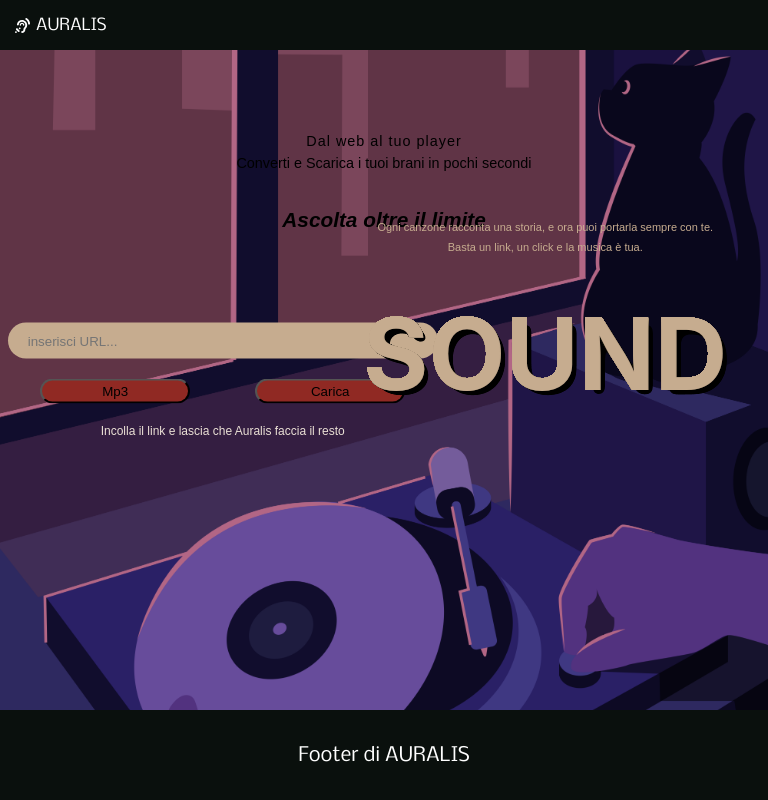
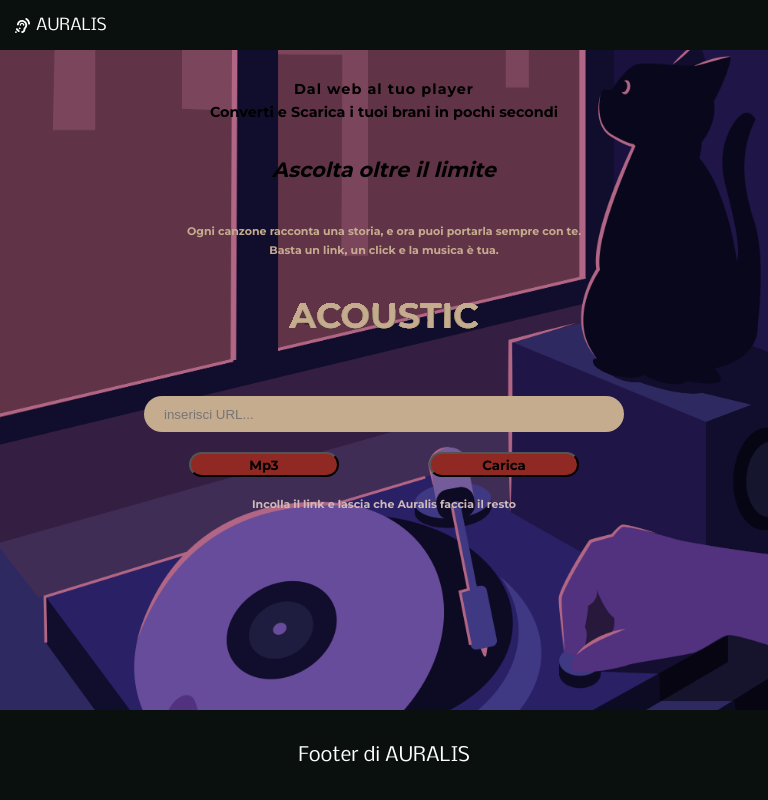
Before and after one commit to Stiv3nn/auralis, a React (Vite) app: page / in a window 768 px wide. Built offline with nearby package versions, Linux system fonts and the light colour scheme.

Commit message:
miglioramento responsive lato mobile e tablet - change font lato desktop

```diff
--- a/src/App.css
+++ b/src/App.css
@@ -1,6 +1,5 @@
-/* Importo il Google Font direttamente qui sul CSS */
 @import url('https://fonts.googleapis.com/css2?family=Nobile:ital,wght@0,400;0,500;0,700;1,400;1,500;1,700&display=swap');
-
+@import url('https://fonts.googleapis.com/css2?family=Montserrat:wght@700;800&display=swap');
 
 * {
     margin: 0;
@@ -12,7 +11,7 @@ html,
 body {
     height: 100%;
     width: 100%;
-    /* Eilima lo spazio bianco a destra causato da elementi troppo larghi */
+    /* Elimina lo spazio bianco e la barra di scorrimento orizzontale */
     overflow-x: hidden;
 }
 
@@ -21,10 +20,10 @@ body {
 /* Parametri del DIV principale CONTAINER */
 #container {
     background-color: rgb(77, 74, 74);
-    /* min-height per la flessibilità */
     min-height: 100vh;
     display: flex;
     flex-direction: column;
+    overflow-x: hidden;
 }
 
 /* HEADER */
@@ -34,7 +33,6 @@ header {
     display: flex;
     align-items: center;
     padding: 0 20px;
-    /* evita che l'header si restringa */
     flex-shrink: 0;
 }
 
@@ -51,28 +49,25 @@ header {
 
 /* --------------------------------------------------------------------------------------- */
 
-/* MAIN */
+/* MAIN DESKTOP */
 
 main {
     background-image: url('/src/assets/img_desktop.png');
     background-size: cover;
     background-position: center;
     background-repeat: no-repeat;
-
-    /* occpua tutto lo spazio rimanenete */
     flex: 1;
     position: relative;
     padding: 0;
 }
 
-/* FINESTRA SINSITRA */
+/* FINESTRA SINISTRA */
 
 .hero-content {
     position: absolute;
     top: 20%;
     left: 29%;
     transform: translate(-50%, -50%);
-
     display: flex;
     flex-direction: column;
     align-items: center;
@@ -83,7 +78,7 @@ main {
 }
 
 .text1 {
-    font-family: "Markazi Text", sans-serif;
+    font-family: "Montserrat", sans-serif;
     color: rgb(175, 145, 145);
     text-align: left;
     margin-bottom: 5px;
@@ -91,7 +86,7 @@ main {
 }
 
 .text2 {
-    font-family: "Markazi Text", sans-serif;
+    font-family: "Montserrat", sans-serif;
     color: rgb(175, 145, 145);
     font-size: 1.1rem;
     text-align: left;
@@ -100,7 +95,7 @@ main {
 }
 
 .text3 {
-    font-family: "Markazi Text", sans-serif;
+    font-family: "Montserrat", sans-serif;
     font-weight: bold;
     color: rgb(206, 184, 184);
     font-size: 1.5rem;
@@ -110,7 +105,6 @@ main {
 /* CONTAINER INPUT */
 
 .container-input {
-    /* border: black 2px solid; */
     position: absolute;
     top: 50%;
     left: 29%;
@@ -136,7 +130,6 @@ main {
 .btn {
     width: 100%;
     margin-top: 20px;
-    /* border: black 1px solid; */
     display: flex;
     justify-content: space-around;
 }
@@ -147,23 +140,20 @@ main {
     height: 25px;
     background-color: #902923;
     border-radius: 100px;
-    /* border: black 0px; */
+    font-family: "Montserrat", sans-serif;
     cursor: pointer;
 }
 
 .nota-guida {
-    /* border: black 1px solid; */
-    margin-top: 10px;
-    color: #EAE0D5;
-    font-size: 12px;
     margin-top: 20px;
-    font-family: "Markazi Text", sans-serif;
+    color: rgb(206, 184, 184);
+    font-size: 11px;
+    font-family: "Montserrat", sans-serif;
 }
 
 /* FINESTRA DESTRA */
 
 .hero-content-dx {
-    /* border: 1px solid black; */
     height: 300px;
     position: absolute;
     top: 40%;
@@ -184,7 +174,7 @@ main {
     color: #C6AC8F;
     font-size: 11px;
     line-height: 1.8;
-    font-family: "Markazi Text", sans-serif;
+    font-family: "Montserrat", sans-serif;
 }
 
 .title-dx {
@@ -195,10 +185,13 @@ main {
     text-shadow: 6px 6px 8px rgba(0, 0, 0, 0.6);
 }
 
+.title-dx * {
+    font-family: "Montserrat", sans-serif !important;
+}
+
 /* FOOTER */
 
 footer {
-    /* border: 1px solid black; */
     min-height: 90px;
     background-color: #0A100D;
     display: flex;
@@ -215,23 +208,12 @@ footer {
     margin: 0px;
 }
 
-
-
-
-
-
-
-
-
-
-
-
 /* ------------------------------------------------------------------------------ */
 
-
-/* RESPOSNSIVE - DESKTOP (max 1024px) */
+/* RESPONSIVE - TABLET (max 1024px) */
 
 @media screen and (max-width: 1024px) {
+
     header {
         min-height: 55px;
         padding: 0 30px;
@@ -242,47 +224,59 @@ footer {
     }
 
     main {
-        padding: 30px 40px;
-        background-image: url('/src/assets/img_desktop.png');
-    }
-
-    .hero-content {
-        max-width: 550px;
-    }
-
-    .text1,
-    .text2 {
-        font-size: 1rem;
-    }
-
-    .text3 {
-        font-size: 1.6rem;
-    }
-}
-
-/* RESPOSNSIVE - TABLET (max 1024px) */
-
-@media screen and (max-width: 1024px) and (min-width: 768px) {
-    header {
-        min-height: 55px;
-        padding: 0 30px;
-    }
-
-    .title-header {
-        font-size: 1.1rem;
-    }
-
-    main {
-        padding: 30px 40px;
+        padding: 40px 20px;
         background-image: url('/src/assets/img_tablet.png');
         background-size: cover;
         background-position: center;
         background-repeat: no-repeat;
+
+        /* Layout verticale fluido per tablet */
+        display: flex !important;
+        flex-direction: column !important;
+        align-items: center !important;
+        justify-content: flex-start !important;
+        gap: 20px;
+    }
+
+    .hero-content,
+    .hero-content-dx,
+    .container-input {
+        position: static !important;
+        top: auto !important;
+        left: auto !important;
+        transform: none !important;
+        width: 100% !important;
+        max-width: 500px;
+        margin: 0 auto !important;
+        padding: 10px;
     }
 
     .hero-content {
-        max-width: 550px;
-        left: 50%;
+        order: 1;
+    }
+
+    .hero-content-dx {
+        order: 2;
+        /* Previene tagli in altezza */
+        height: auto !important;
+    }
+
+    .container-input {
+        order: 3;
+    }
+
+    /* Correzione per non tagliare il TextMorph */
+    .title-dx {
+        top: auto !important;
+        margin-top: 15px;
+        min-height: 80px;
+        display: flex;
+        align-items: center;
+        justify-content: center;
+    }
+
+    .title-dx * {
+        font-size: 2.2rem !important;
     }
 
     .text1,
@@ -300,7 +294,6 @@ footer {
 /* RESPONSIVE - MOBILE (max 768px) */
 @media screen and (max-width: 768px) {
 
-    /* HEADER */
     header {
         min-height: 50px;
         padding: 0 15px;
@@ -315,22 +308,12 @@ footer {
         font-size: 14px !important;
     }
 
-    /* MAIN */
     main {
         padding: 20px 20px;
         background-image: url('/src/assets/img_mobile.png');
         background-position: center 30%;
-        justify-content: flex-start;
-        align-items: center;
     }
 
-    .hero-content {
-        max-width: 100%;
-        padding: 10px 0;
-        left: 50%;
-    }
-
-    /* TESTI MOBILE */
     .text1 {
         font-size: 0.9rem;
         margin-bottom: 4px;
--- a/src/App.jsx
+++ b/src/App.jsx
@@ -5,7 +5,7 @@ import TextMorph from './components/TextMorph';
 function App() {
 
   // Definire la lista di parole per l'effetto morphing
-  const mieParole = "AURALIS, Headphones, SOUND, Acoustic";
+  const mieParole = "AURALIS, SOUND, ACOUSTIC, MUSIC";
 
   return (
     <>
```
